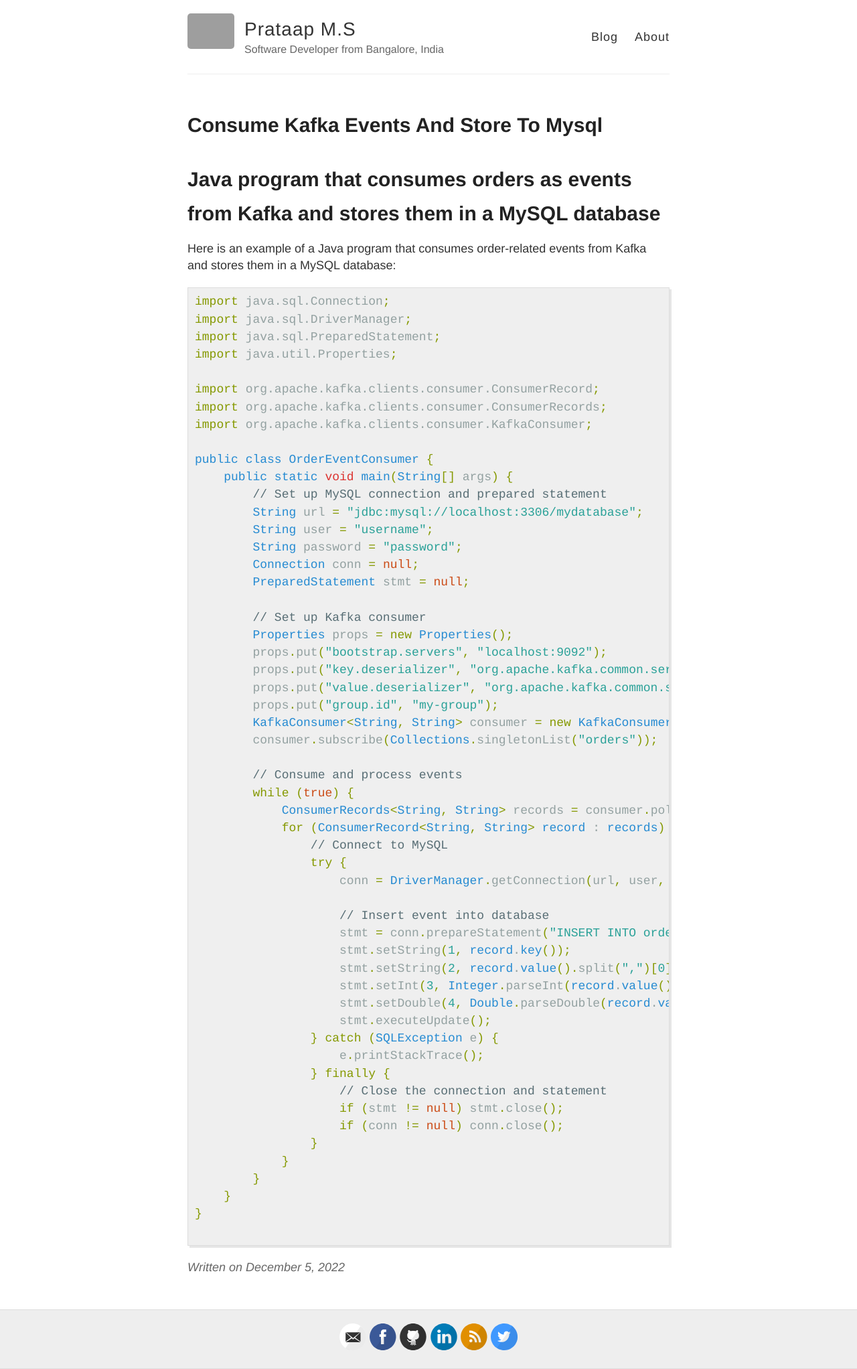
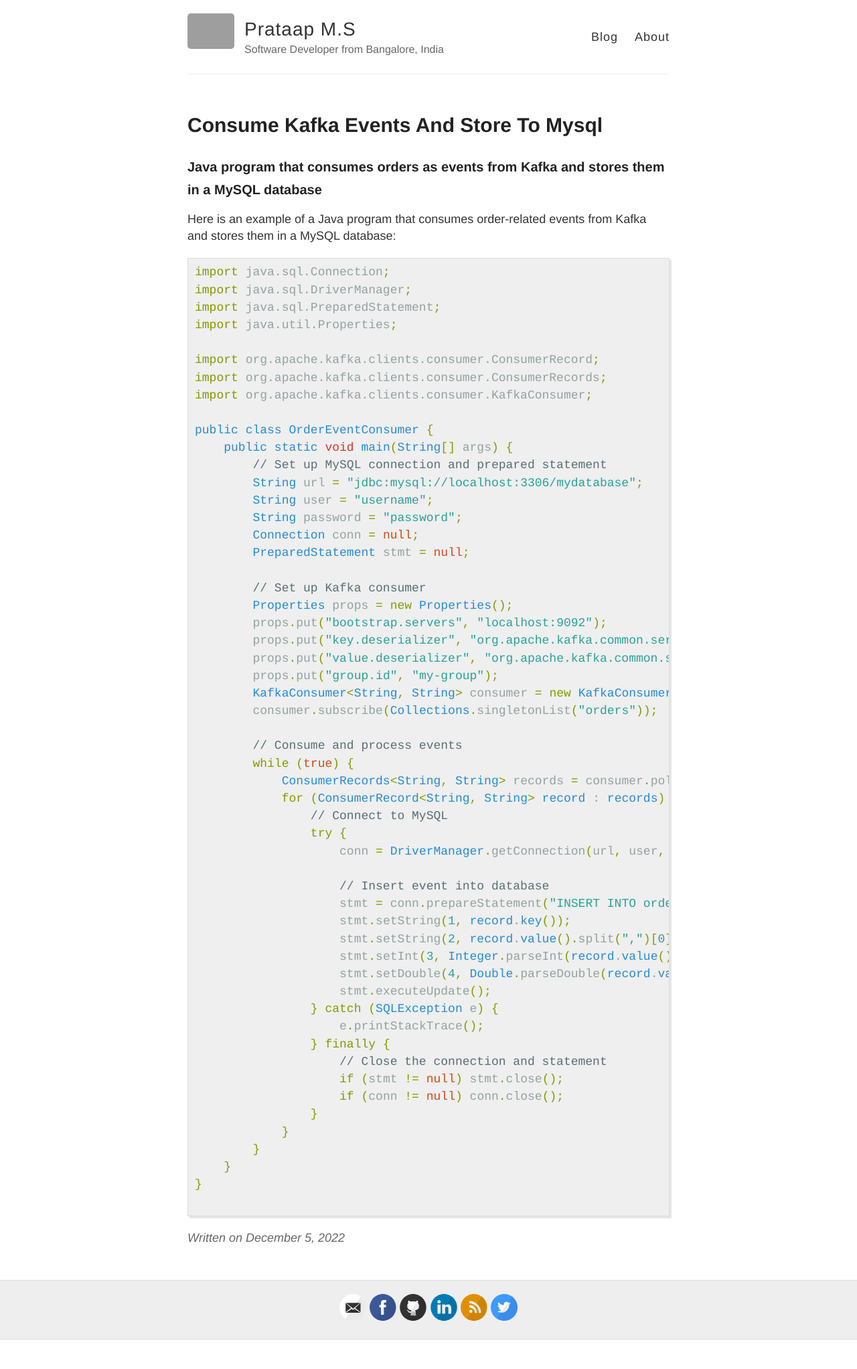
Before and after one commit to prataap/prataap.github.io, a Jekyll site: the page built from _posts/2022-12-05-consume-kafka-events-and-store-to-mysql.md, in a window 1280 px wide. Shown: the whole page at 67% size. Built offline with Jekyll 4.4.1, drawn with Linux system fonts in a browser that asks for light colours; our own code applies the rules of GitHub Pages for plain Markdown files; after the commit the page ends 2000 px from its top, so only the background shows below that; grey boxes are pictures that could not be loaded.

```diff
--- a/_posts/2022-12-05-consume-kafka-events-and-store-to-mysql.md
+++ b/_posts/2022-12-05-consume-kafka-events-and-store-to-mysql.md
@@ -1,4 +1,4 @@
-# Java program that consumes orders as events from Kafka and stores them in a MySQL database
+### Java program that consumes orders as events from Kafka and stores them in a MySQL database
 
 Here is an example of a Java program that consumes order-related events from Kafka and stores them in a MySQL database:
 
```
